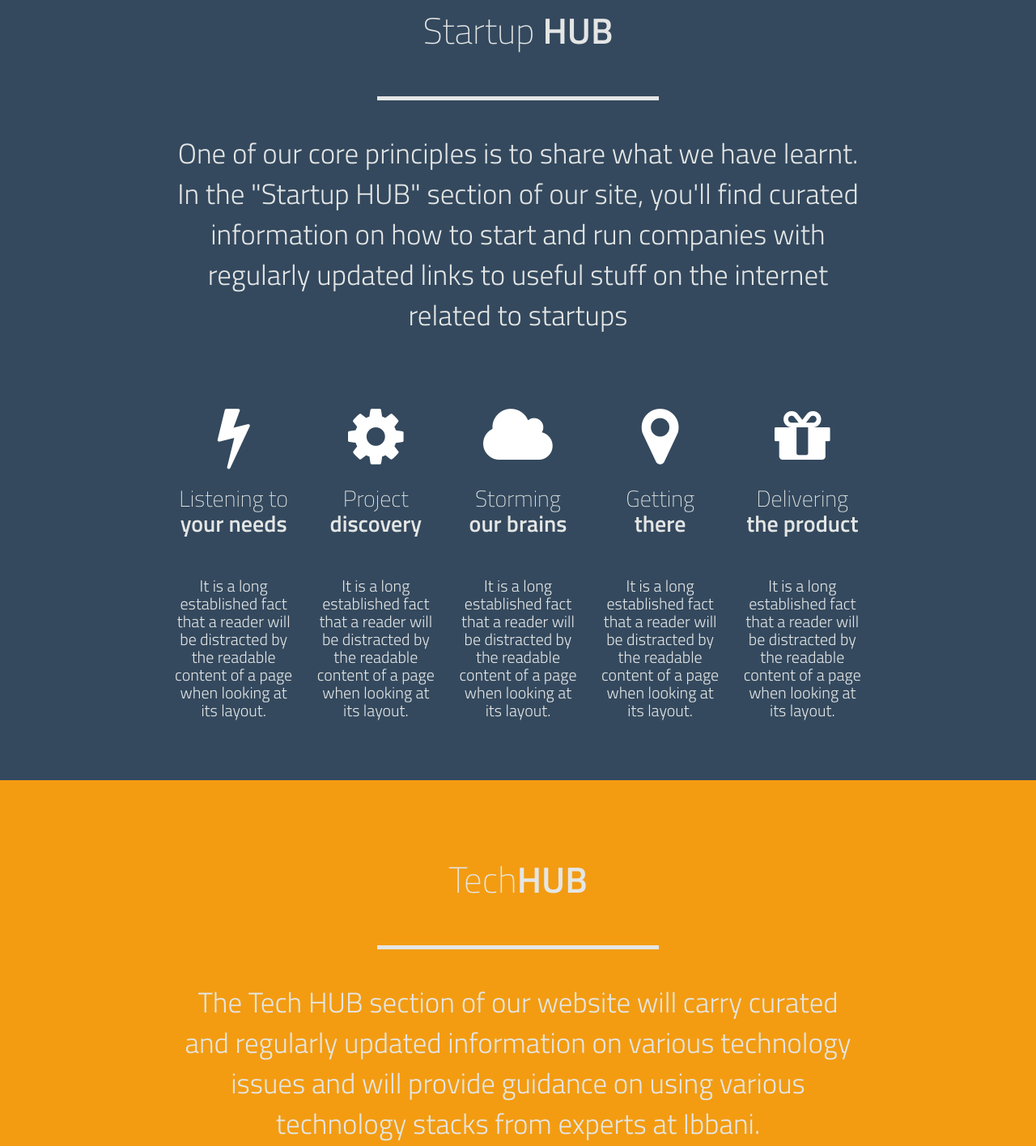
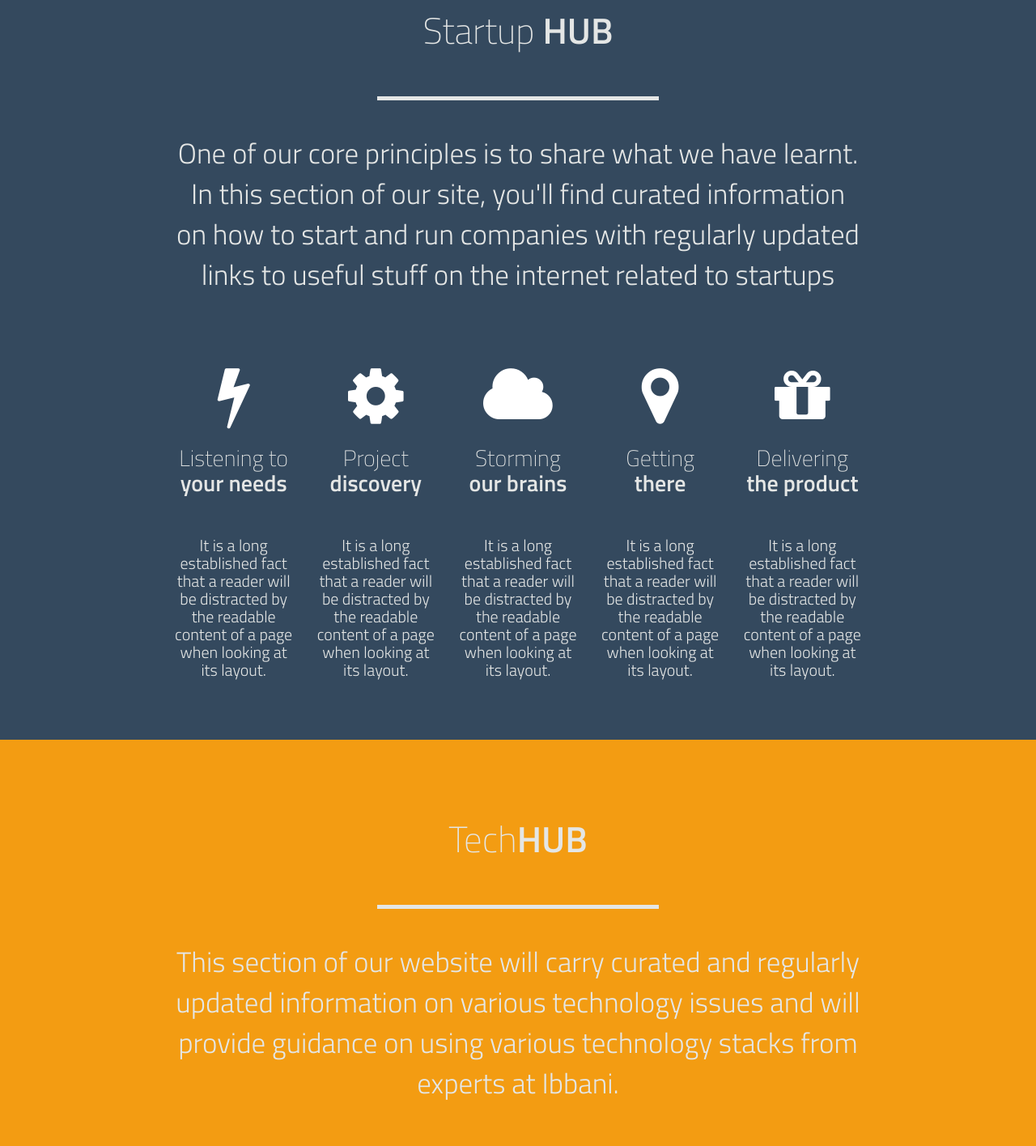
Before and after one commit to kkn032000/kirankn.github.io, a plain HTML site: page index.html in a window 1280 px wide. Shown: the part 4360-5776 px from the top of the page at 81% size. Drawn offline with Linux system fonts and the light colour scheme.

Commit message:
Cosmetic changes

```diff
--- a/css/style.css
+++ b/css/style.css
@@ -89,6 +89,7 @@
 .nav > li > a:focus {
 	background-color: inherit;
 	outline: none;
+  /*color:#f39c12;*/
 }
 
 .navbar-brand {
--- a/index.html
+++ b/index.html
@@ -145,7 +145,7 @@
 			</div><!-- /row -->
 			<div class="row subtitle-row">
 				<div class="col-sm-1 hidden-sm">&nbsp;</div>
-				<div class="col-12 col-sm-10 font-light">One of our core principles is to share what we have learnt. In the "Startup HUB" section of our site, you'll find curated information on how to start and run companies with regularly updated links to useful stuff on the internet related to startups</div>
+				<div class="col-12 col-sm-10 font-light">One of our core principles is to share what we have learnt. In this section of our site, you'll find curated information on how to start and run companies with regularly updated links to useful stuff on the internet related to startups</div>
 				<div class="col-sm-1 hidden-sm">&nbsp;</div>
 			</div><!-- /row -->
 			<div class="row content-row">
@@ -191,7 +191,7 @@
 			</div><!-- /row -->
 			<div class="row subtitle-row">
 				<div class="col-sm-1 hidden-sm">&nbsp;</div>
-				<div class="col-12 col-sm-10 font-light">The Tech HUB section of our website will carry curated and regularly updated information on various technology issues and will provide guidance on using various technology stacks from experts at Ibbani.</div>
+				<div class="col-12 col-sm-10 font-light">This section of our website will carry curated and regularly updated information on various technology issues and will provide guidance on using various technology stacks from experts at Ibbani.</div>
 				<div class="col-sm-1 hidden-sm">&nbsp;</div>
 			</div><!-- /row -->
 			<div class="row content-row">
```
